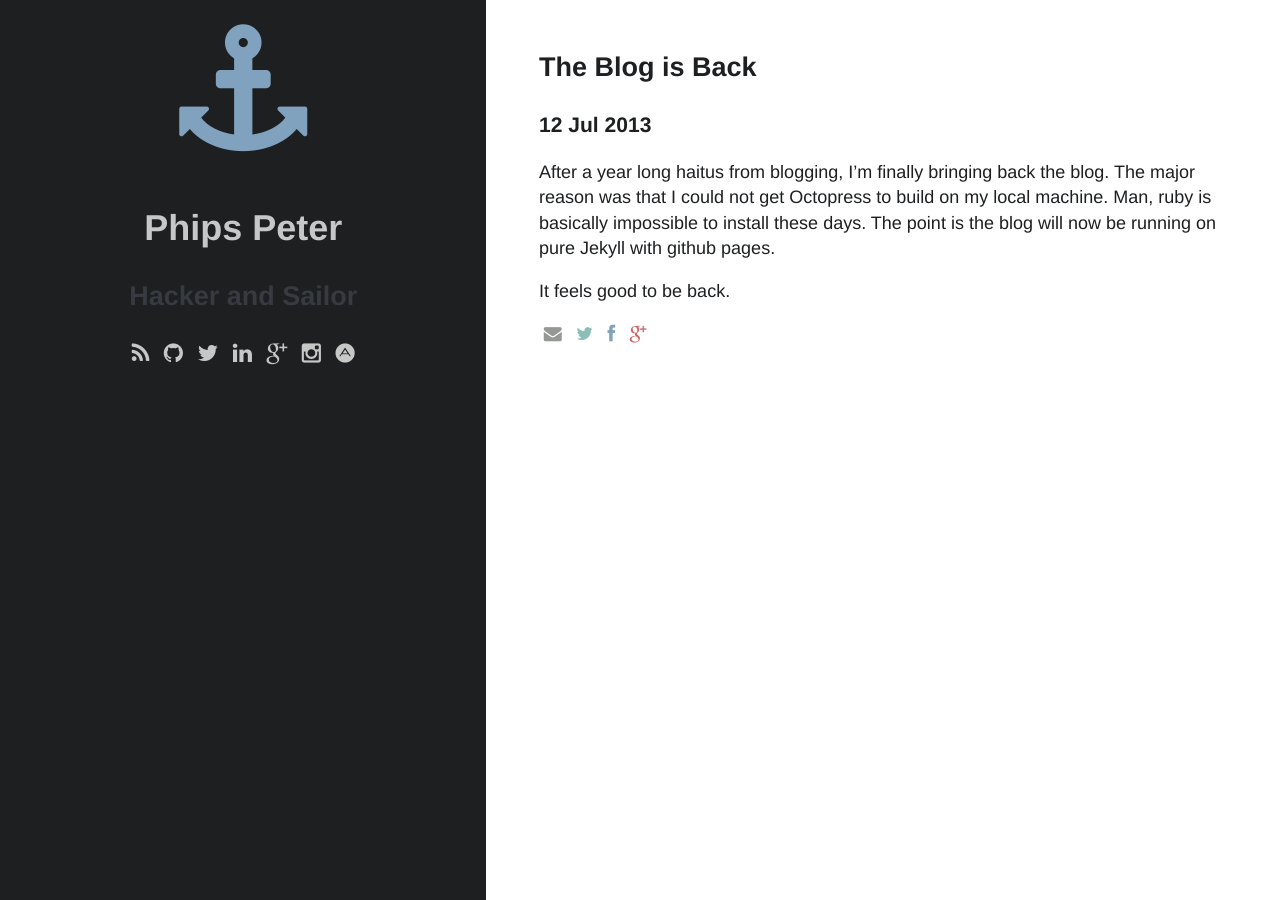
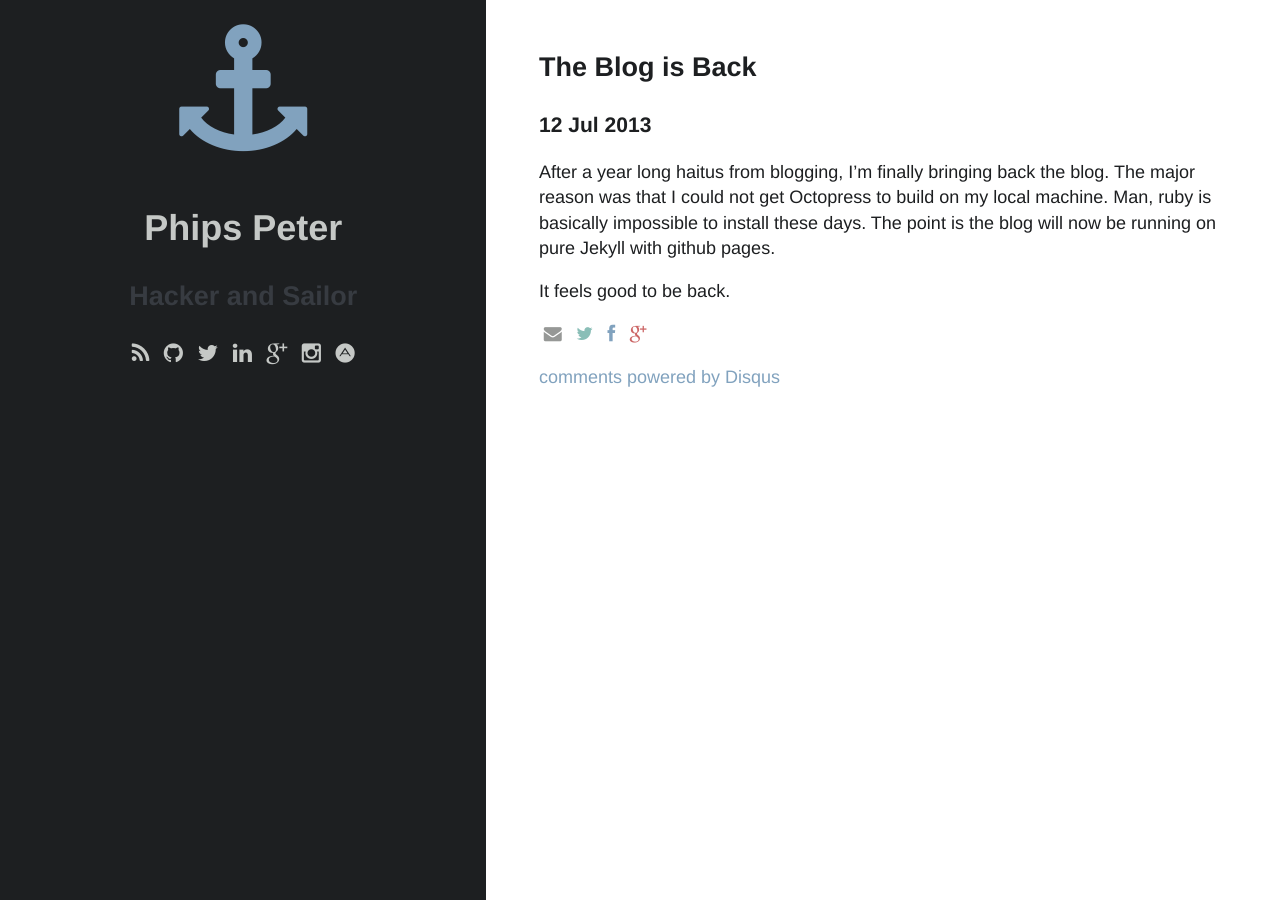
Before and after one commit to hannah-grape/pspeter3.github.io, a Jekyll site: the page built from _posts/2013-07-12-the-blog-is-back.markdown, in a window 1280 px wide. Built offline with Jekyll 4.4.1, drawn with Linux system fonts in a browser that asks for light colours; Markdown is read by kramdown in place of the engine named in the settings; some of the changed lines change nothing that is shown.

Commit message:
Migrated comments to disqus
Closes #13

```diff
--- a/_config.yml
+++ b/_config.yml
@@ -16,6 +16,7 @@
 title: pspeter3
 author: Phips Peter
 description: Hacker and Sailor
+disqus: pspeter3-github
 
 ###
 # Navigation
--- a/_layouts/post.html
+++ b/_layouts/post.html
@@ -31,4 +31,18 @@
       </li>
     </ul>
   </div>
+  <div id="disqus_thread"></div>
+    <script type="text/javascript">
+        /* * * CONFIGURATION VARIABLES: EDIT BEFORE PASTING INTO YOUR WEBPAGE * * */
+        var disqus_shortname = {{ site.disqus }}; // required: replace example with your forum shortname
+
+        /* * * DON'T EDIT BELOW THIS LINE * * */
+        (function() {
+            var dsq = document.createElement('script'); dsq.type = 'text/javascript'; dsq.async = true;
+            dsq.src = '//' + disqus_shortname + '.disqus.com/embed.js';
+            (document.getElementsByTagName('head')[0] || document.getElementsByTagName('body')[0]).appendChild(dsq);
+        })();
+    </script>
+    <noscript>Please enable JavaScript to view the <a href="http://disqus.com/?ref_noscript">comments powered by Disqus.</a></noscript>
+    <a href="http://disqus.com" class="dsq-brlink">comments powered by <span class="logo-disqus">Disqus</span></a>
 </article>
```
